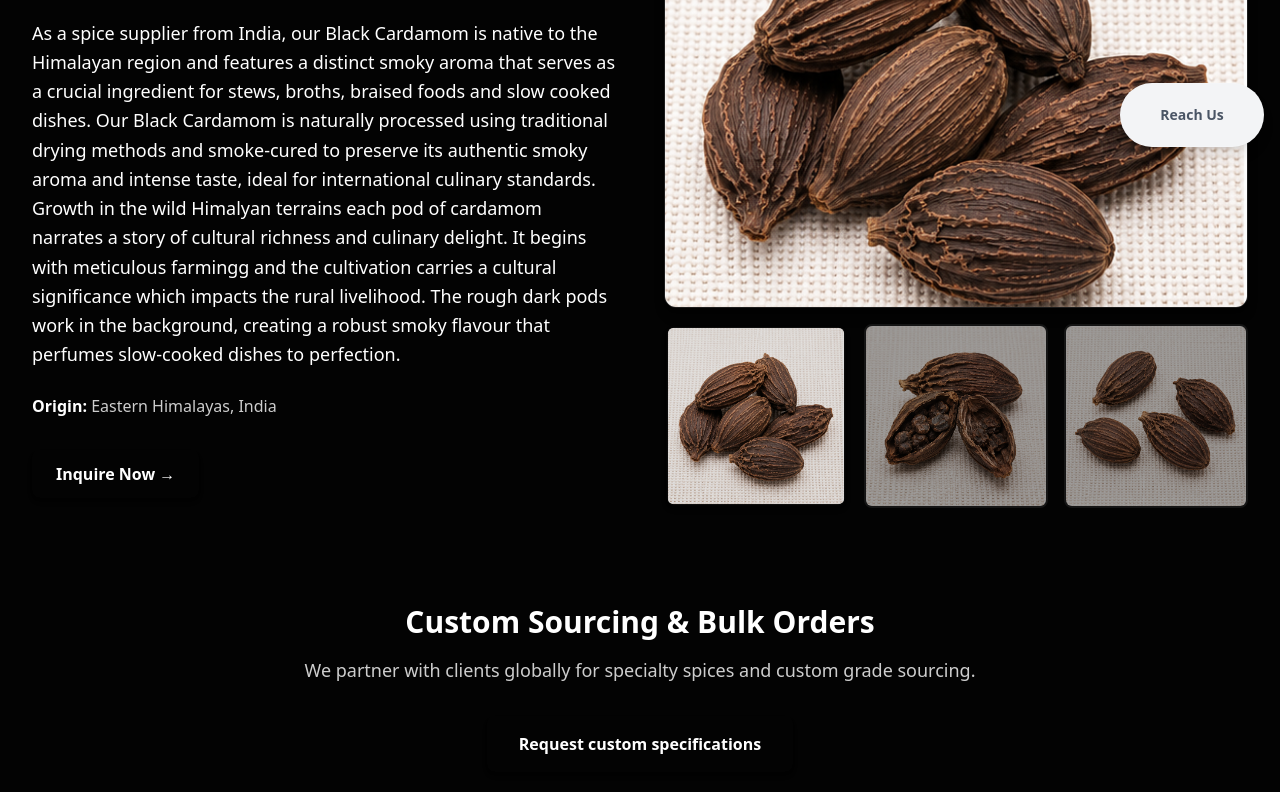
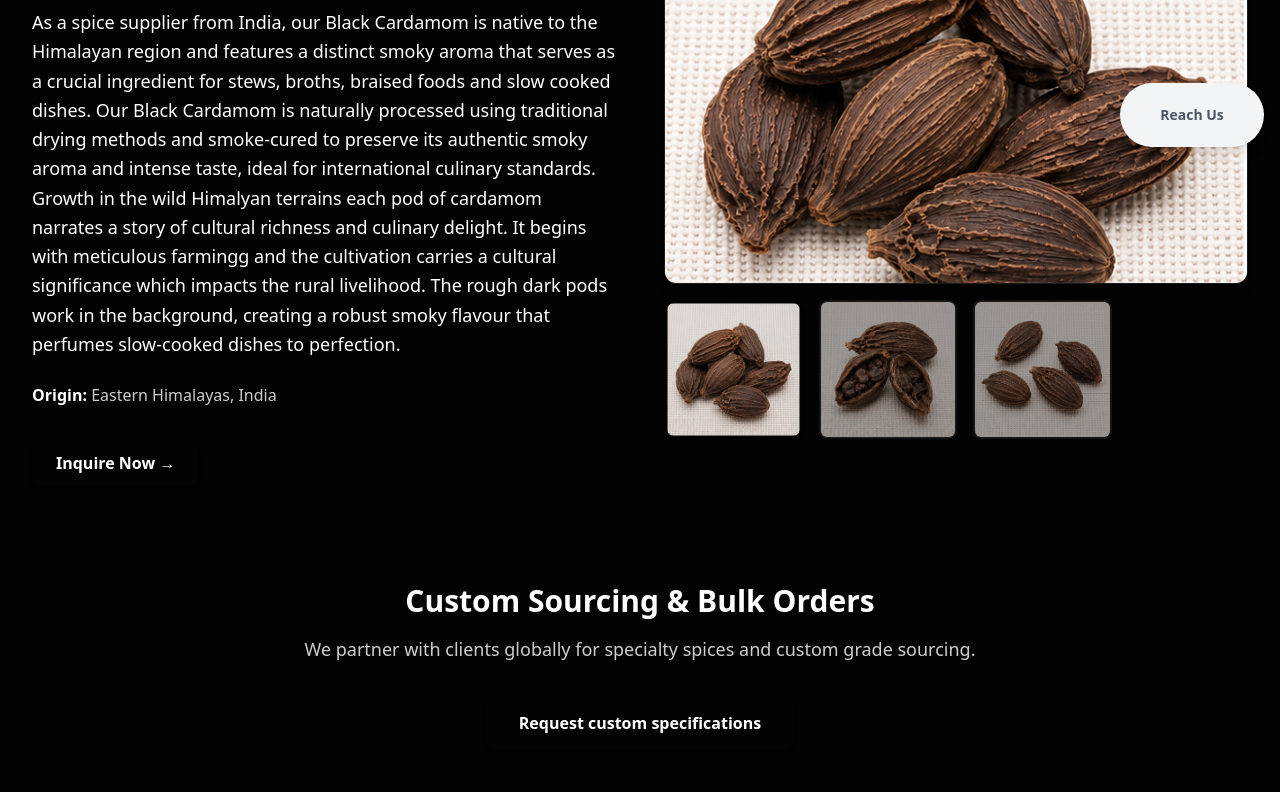
Before and after one commit to Abhigyan9831/Exim, a React (Vite) app: page /products in a window 1280 px wide. Shown: the part 637-1429 px from the top of the page. Built offline with nearby package versions, Linux system fonts and the light colour scheme.

Commit message:
style: reduce right column images size in product section

```diff
--- a/src/app/pages/Products.tsx
+++ b/src/app/pages/Products.tsx
@@ -63,7 +63,7 @@ export function Products() {
 
             {/* Right Column: Product Image Frame & 3-Grid Thumbnails */}
             <div className="flex flex-col">
-              <div className="relative h-64 md:h-[432px] w-full">
+              <div className="relative h-56 md:h-[360px] w-full">
                 <ImageWithFallback
                   src={activeImage}
                   alt="Premium Himalayan Black Cardamom"
@@ -72,7 +72,7 @@ export function Products() {
               </div>
 
               {/* Row of 3 Small Grids Horizontally for Alternate Views */}
-              <div className="grid grid-cols-3 gap-4 mt-4">
+              <div className="grid grid-cols-3 gap-4 mt-4 max-w-md">
                 <button
                   onClick={() => setActiveImage(PRODUCT_IMAGES.view1)}
                   className={`relative aspect-square w-full rounded-lg overflow-hidden border-2 transition-all duration-200 cursor-pointer focus:outline-none ${
```
